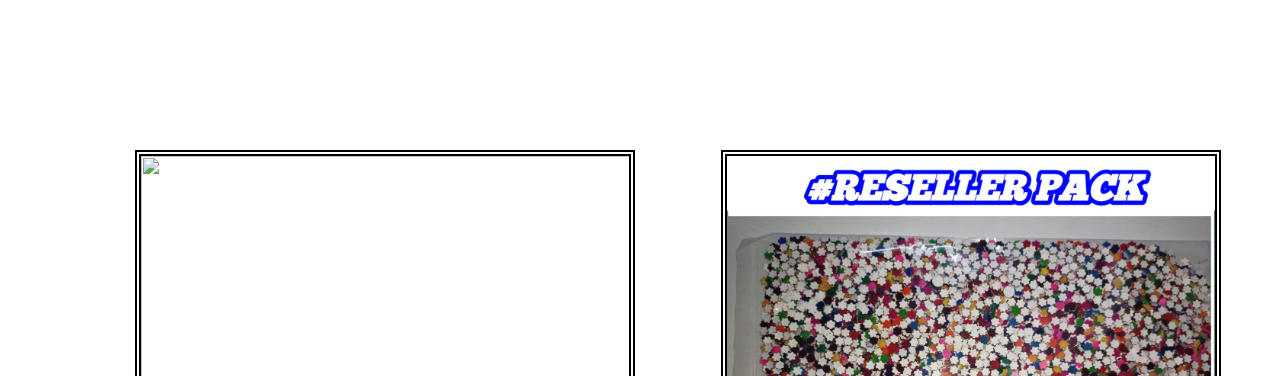
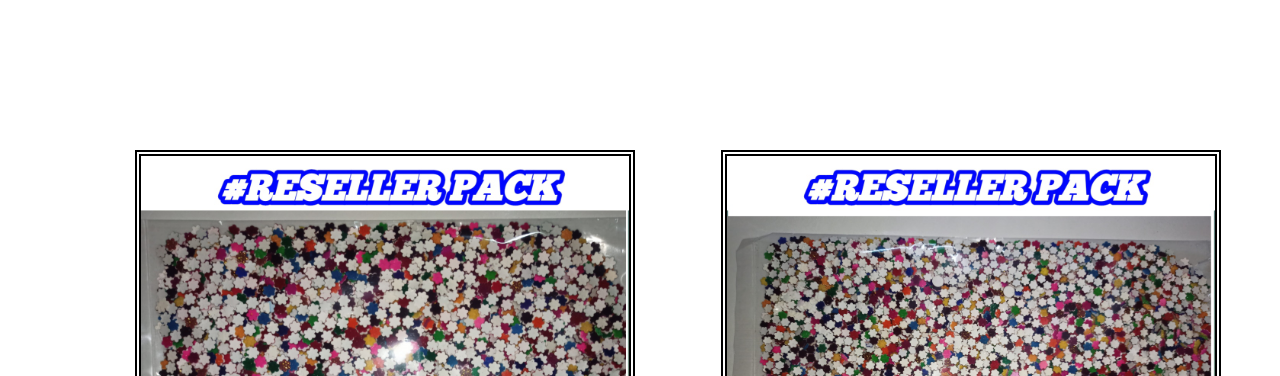
Before and after one commit to AlanxEpic/bindi.github.io, a plain HTML site: page index.html in a window 1280 px wide. Shown: the top 376 px of the page. Drawn offline with Linux system fonts and the light colour scheme.

Commit message:
Update index.html

```diff
--- a/index.html
+++ b/index.html
@@ -34,7 +34,7 @@
 </head>
 <body>
   <h1>170 -/</h1>
-  <img src="./img/img2.jpg" />
+  <img src="./img/img2.jpeg" />
   <h1>170 -/</h2>
   <img src="./img/img3.jpeg" />
 </body>
```
